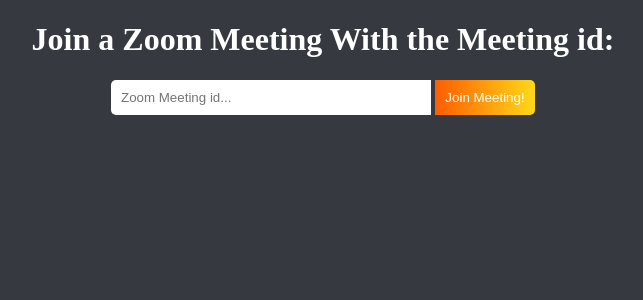
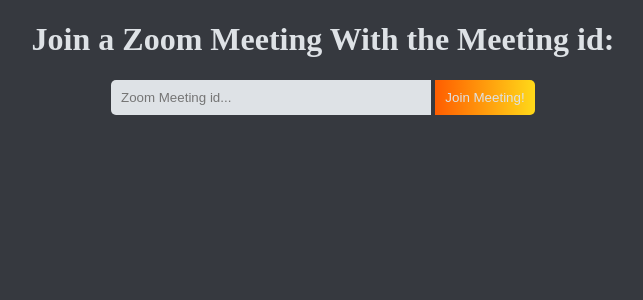
Before and after one commit to RGBHack/Spark, a Flask app: page /meetings in a window 1280 px wide. Shown: the top 300 px of the page, without its empty margins (317-960 px from the left). Run offline with Flask 2, Linux system fonts and the light colour scheme; some web fonts are replaced.

Commit message:
style meetings

```diff
--- a/server/src/templates/meetings.html
+++ b/server/src/templates/meetings.html
@@ -90,6 +90,7 @@
             width: 25%;
             padding: 10px;
             border: none;
+            background-color: #dee2e6;
         }
 
         .submit-btn {
@@ -101,14 +102,14 @@
               rgba(255, 93, 0, 1) 0,
               rgba(255, 217, 25, 1) 100%
             );
-            color: white;
+            color: #dee2e6;
             padding: 10px;
             border: none;
         }
     </style>
     <!--display input here-->
     <div id="inputform" style="text-align: center;">
-        <h1 style="color: white;">Join a Zoom Meeting With the Meeting id:</h1>
+        <h1 style="color: #dee2e6;">Join a Zoom Meeting With the Meeting id:</h1>
         <form id="formEE">
             <input class="meeting-input" type="text" id="input" placeholder="Zoom Meeting id...">
             <input class="submit-btn" type="submit" value="Join Meeting!">
```
